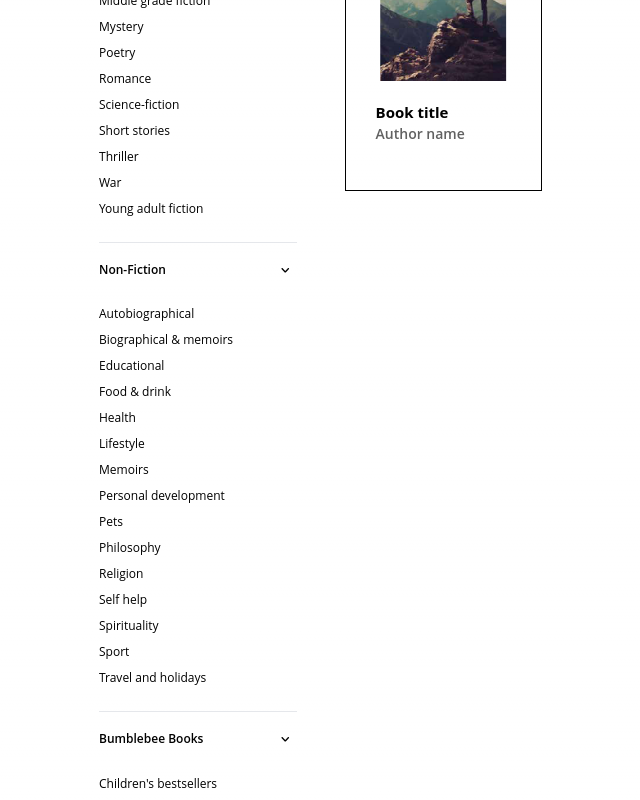
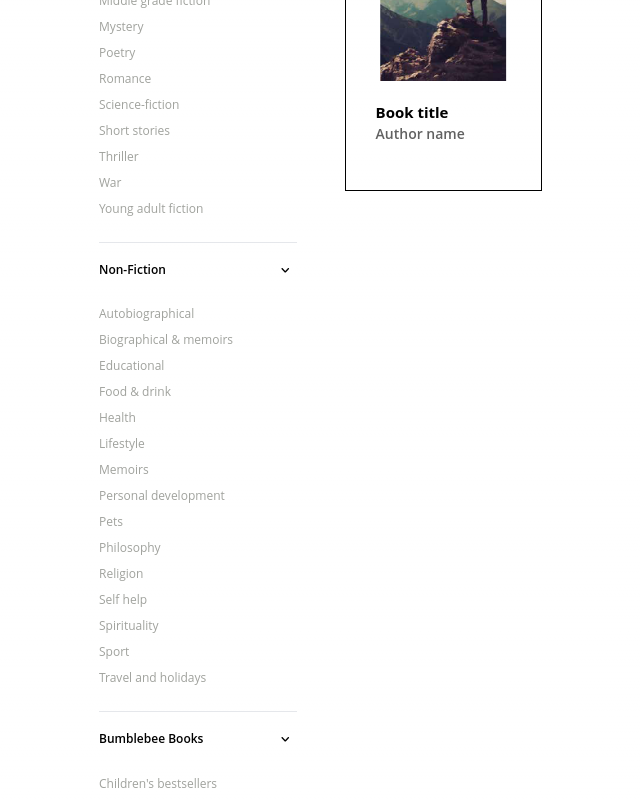
Before and after one commit to Hadees621/Olympia-USA, a Next.js app: page /genre in a window 1280 px wide. Shown: the part 980-1780 px from the top of the page, without its empty margins (23-663 px from the left). Built offline with nearby package versions, Linux system fonts and the light colour scheme.

Commit message:
chore: color

```diff
--- a/src/components/genre/BumblebeeDropdown.js
+++ b/src/components/genre/BumblebeeDropdown.js
@@ -10,7 +10,7 @@ const BumblebeeDropdown = () => {
       {categories.map((category, index) => (
         <p
           key={index}
-          className="lg:text-[11px] xl:text-[12px] 2xl:text-[20px]"
+          className="lg:text-[11px] xl:text-[12px] 2xl:text-[20px] text-[#A0A29D]"
         >
           {category}
         </p>
--- a/src/components/genre/FictionDropdown.js
+++ b/src/components/genre/FictionDropdown.js
@@ -27,7 +27,7 @@ const FictionDropdown = () => {
       {genres.map((genre, index) => (
         <p
           key={index}
-          className="lg:text-[11px] xl:text-[12px] 2xl:text-[20px]"
+          className="lg:text-[11px] xl:text-[12px] 2xl:text-[20px] text-[#A0A29D]"
         >
           {genre}
         </p>
--- a/src/components/genre/NonfictionDropdown.js
+++ b/src/components/genre/NonfictionDropdown.js
@@ -22,7 +22,7 @@ const NonfictionDropdown = () => {
       {categories.map((category, index) => (
         <p
           key={index}
-          className="text-[11px] xl:text-[12px] 2xl:text-[20px]"
+          className="text-[11px] xl:text-[12px] 2xl:text-[20px] text-[#A0A29D]"
         >
           {category}
         </p>
```
